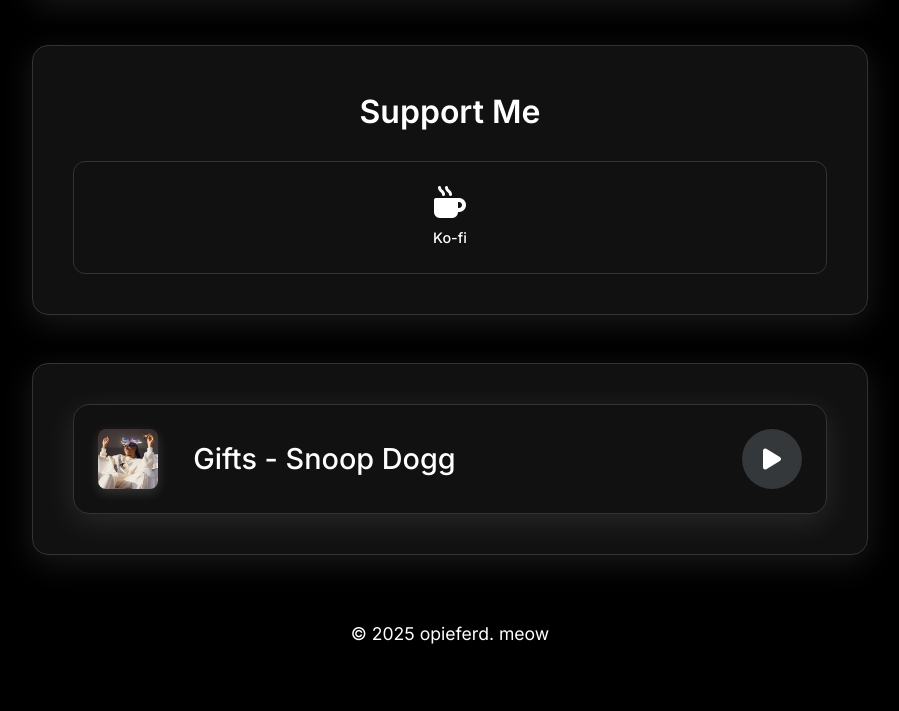
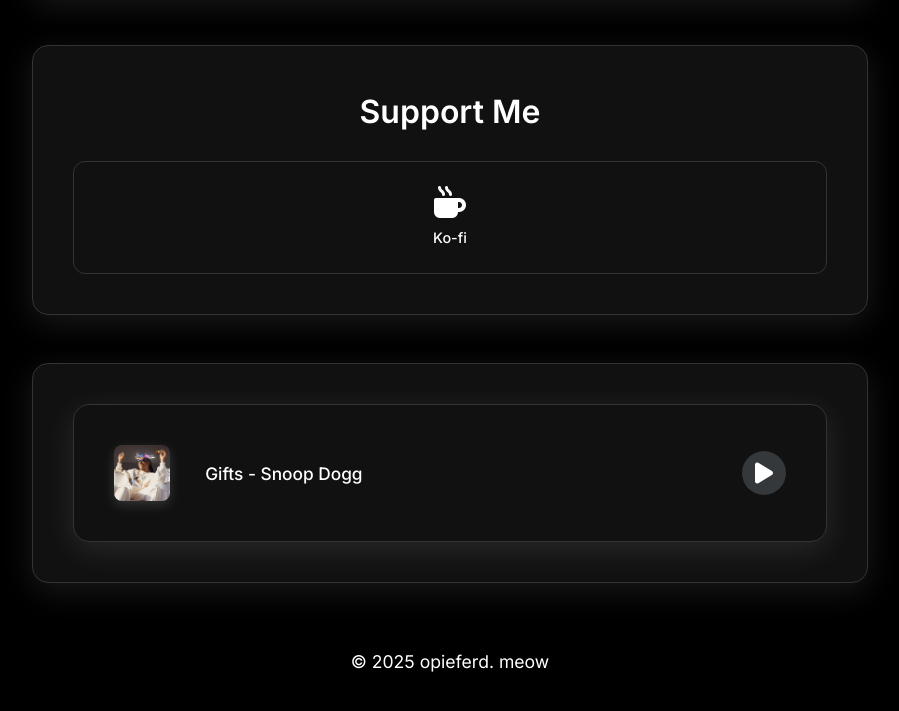
Before and after one commit to opieferd/opieferd.dev, a plain HTML site: page index.html in a window 1280 px wide. Shown: the part 1537-2248 px from the top of the page, without its empty margins (190-1089 px from the left). Drawn offline with nearby package versions, Linux system fonts and the light colour scheme.

Commit message:
Adjust padding and dimensions in audioplayer.css

```diff
--- a/audioplayer.css
+++ b/audioplayer.css
@@ -3,7 +3,7 @@
   align-items: center;
   gap: 1.5rem;
   background: #111111;
-  padding: 1.5rem;
+  padding: 2.5rem;
   border-radius: 16px;
   border: 1px solid #333333;
   box-shadow: 0 8px 32px rgba(255, 255, 255, 0.1);
@@ -16,15 +16,15 @@
 }
 
 .custom-audio-player .audio-icon {
-  width: 60px;
-  height: 60px;
+  width: 56px;
+  height: 56px;
   border-radius: 8px;
   object-fit: cover;
   box-shadow: 0 4px 12px rgba(255,255,255,0.15);
 }
 
 .custom-audio-player .audio-title {
-  font-size: 1.8rem;
+  font-size: 1.08rem;
   font-weight: 500;
   color: #ffffff;
   flex-grow: 1;
@@ -39,8 +39,8 @@
   background: #34383b;
   color: #ffffff;
   font-size: 1.5rem;
-  width: 60px;
-  height: 60px;
+  width: 44px;
+  height: 44px;
   border-radius: 50%;
   cursor: pointer;
   transition: background 0.2s, transform 0.2s;
@@ -52,7 +52,7 @@
 
 #playPauseBtn:hover {
   transform: scale(1.1);
-  filter: brightness(1.1);
+  box-shadow: 0 0 20px rgba(255, 255, 255, 0.3);
 }
 
 #playPauseBtn i {
```
